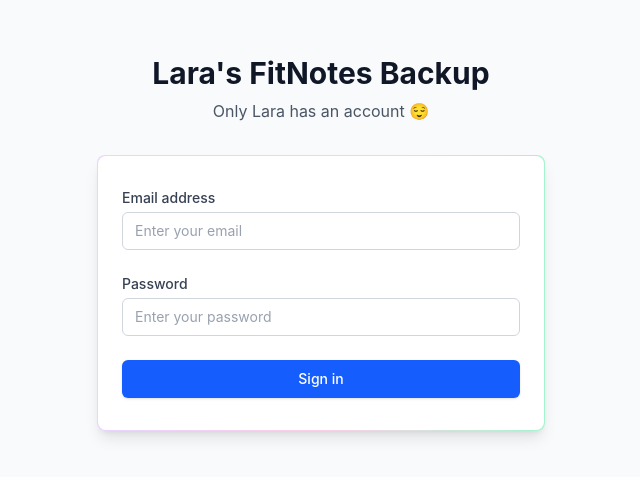
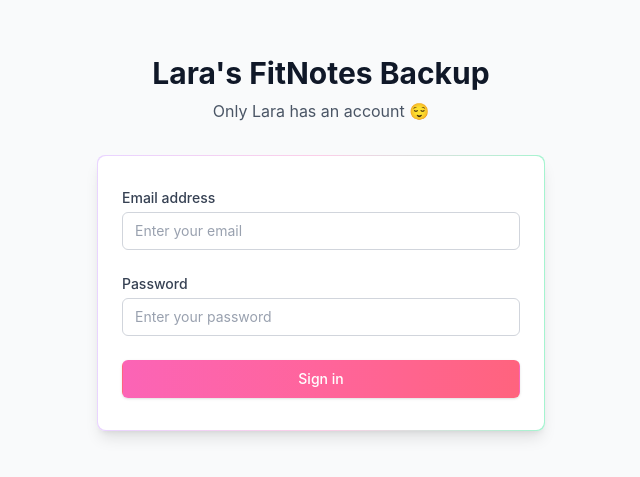
Before and after one commit to devlarabar/fitnotes-frontend, a Next.js app: page /auth/login in a window 1280 px wide. Shown: the part 157-634 px from the top of the page, without its empty margins (319-959 px from the left). Built offline with nearby package versions, Linux system fonts and the light colour scheme; no server answers.

Commit message:
Rainbows on the signin screen

```diff
--- a/app/auth/login/page.tsx
+++ b/app/auth/login/page.tsx
@@ -105,7 +105,12 @@
               <button
                 type="submit"
                 disabled={loading}
-                className="w-full flex justify-center py-2 px-4 border border-transparent rounded-md shadow-sm text-sm font-medium text-white bg-blue-600 hover:bg-blue-700 focus:outline-none focus:ring-2 focus:ring-offset-2 focus:ring-blue-500 disabled:opacity-50 disabled:cursor-not-allowed transition-colors"
+                className={
+                    "w-full flex justify-center py-2 px-4 border border-transparent rounded-md shadow-sm text-sm font-medium "
+                    + "text-white hover:cursor-pointer bg-gradient-to-r from-pink-400 to-rose-400 "
+                    + "hover:from-pink-500 hover:to-rose-500 focus:outline-none focus:ring-2 focus:ring-offset-2 focus:ring-rose-500 "
+                    + "disabled:opacity-50 disabled:cursor-not-allowed transition-colors"
+                }
               >
                 {loading ? (
                   <div className="flex items-center">
```
